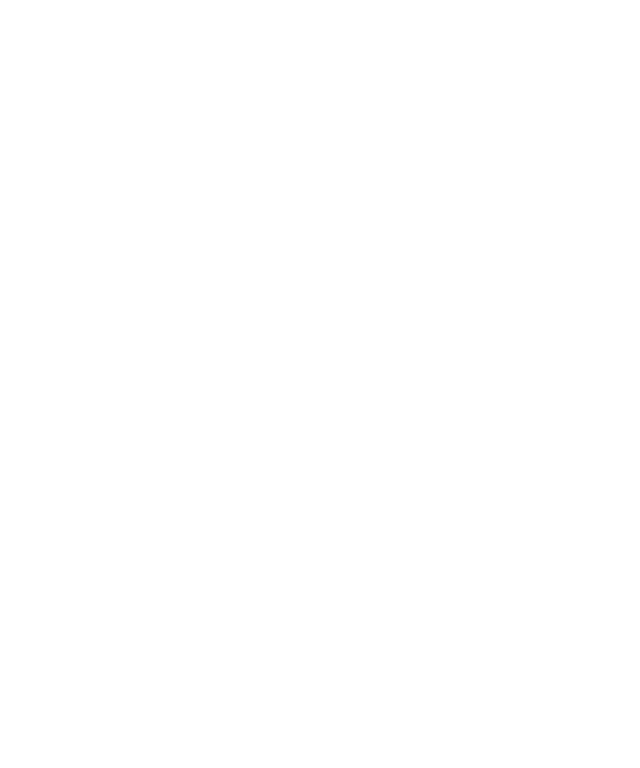
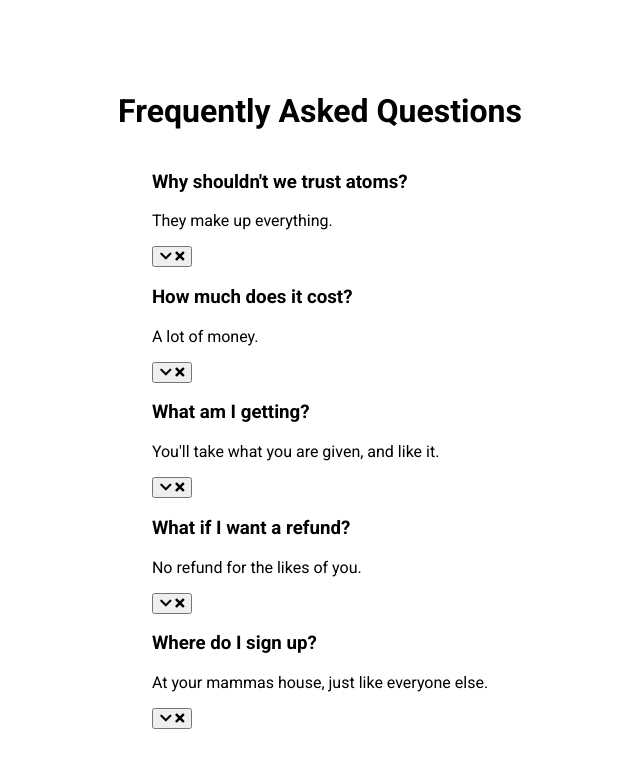
Before and after one commit to tod619/dropdown_faq, a plain HTML site: page index.html in a window 1280 px wide. Shown: the whole page, without its empty margins (320-960 px from the left). Drawn offline with Linux system fonts and the light colour scheme.

Commit message:
add HTML markup for faq page in index.html file

```diff
--- a/index.html
+++ b/index.html
@@ -4,14 +4,85 @@
     <meta charset="UTF-8">
     <meta http-equiv="X-UA-Compatible" content="IE=edge">
     <meta name="viewport" content="width=device-width, initial-scale=1.0">
-    <!-- <link rel="stylesheet" href="https://cdnjs.cloudflare.com/ajax/libs/font-awesome/5.15.2/css/all.min.css"
+    <link rel="stylesheet" href="https://cdnjs.cloudflare.com/ajax/libs/font-awesome/5.15.2/css/all.min.css"
         integrity="sha512-HK5fgLBL+xu6dm/Ii3z4xhlSUyZgTT9tuc/hSrtw6uzJOvgRr2a9jyxxT1ely+B+xFAmJKVSTbpM/CuL7qxO8w=="
-        crossorigin="anonymous" /> -->
+        crossorigin="anonymous" />
     <link rel="stylesheet" href="style.css">
-    <title>Starter Files</title>
+    <title>FAQ</title>
 </head>
 <body>
+    <h1>Frequently Asked Questions</h1>
+    <div class="faq-container">
+        <!-- Start: FAQ -->
+        <div class="faq active">
+            <h3 class="faq-title">Why shouldn't we trust atoms?</h3>
+            <p class="faq-text">
+                They make up everything.
+            </p>
 
+            <button>
+                <i class="fas fa-chevron-down"></i>
+                <i class="fas fa-times"></i>
+            </button>
+        </div>
+        <!-- End: FAQ -->
+
+        <!-- Start: FAQ -->
+        <div class="faq">
+            <h3 class="faq-title">How much does it cost?</h3>
+            <p class="faq-text">
+                A lot of money.
+            </p>
+
+            <button>
+                <i class="fas fa-chevron-down"></i>
+                <i class="fas fa-times"></i>
+            </button>
+        </div>
+        <!-- End: FAQ -->
+
+        <!-- Start: FAQ -->
+        <div class="faq">
+            <h3 class="faq-title">What am I getting?</h3>
+            <p class="faq-text">
+                You'll take what you are given, and like it.
+            </p>
+
+            <button>
+                <i class="fas fa-chevron-down"></i>
+                <i class="fas fa-times"></i>
+            </button>
+        </div>
+        <!-- End: FAQ -->
+
+        <!-- Start: FAQ -->
+        <div class="faq">
+            <h3 class="faq-title">What if I want a refund?</h3>
+            <p class="faq-text">
+                No refund for the likes of you.
+            </p>
+
+            <button>
+                <i class="fas fa-chevron-down"></i>
+                <i class="fas fa-times"></i>
+            </button>
+        </div>
+        <!-- End: FAQ -->
+
+        <!-- Start: FAQ -->
+        <div class="faq">
+            <h3 class="faq-title">Where do I sign up?</h3>
+            <p class="faq-text">
+                At your mammas house, just like everyone else.
+            </p>
+
+            <button>
+                <i class="fas fa-chevron-down"></i>
+                <i class="fas fa-times"></i>
+            </button>
+        </div>
+        <!-- End: FAQ -->
+    </div>
     <script src="script.js"></script>
 </body>
 </html>
```
